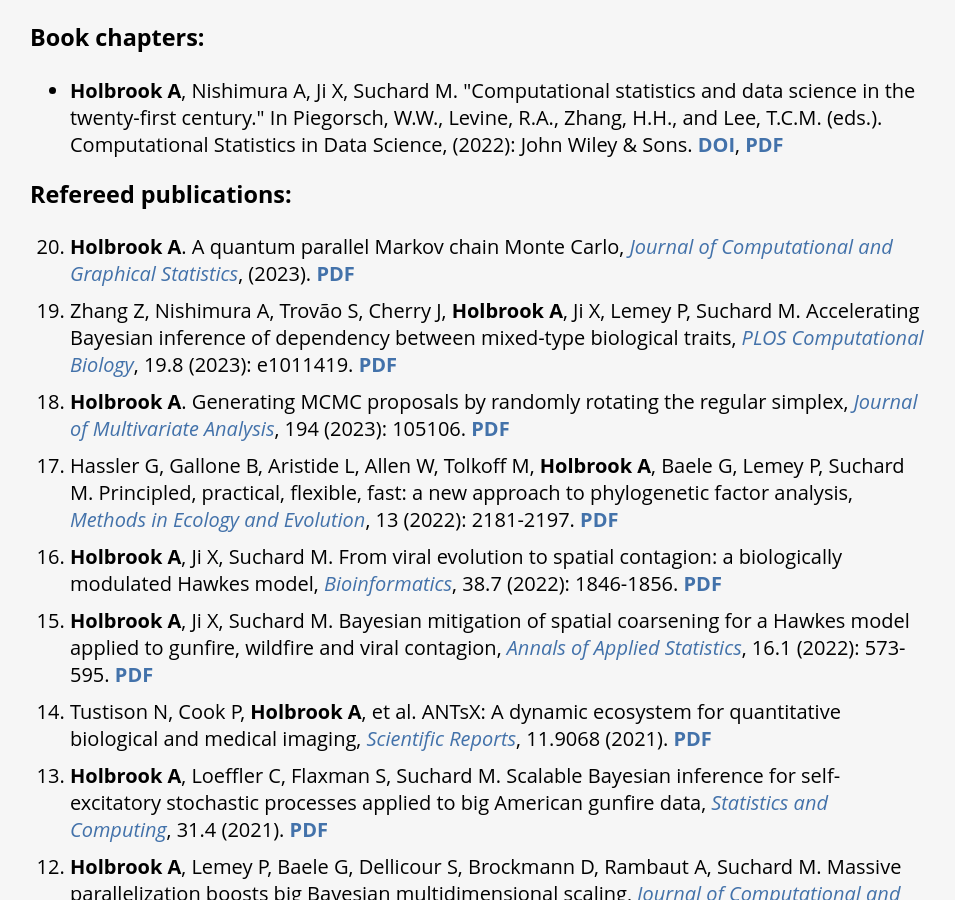
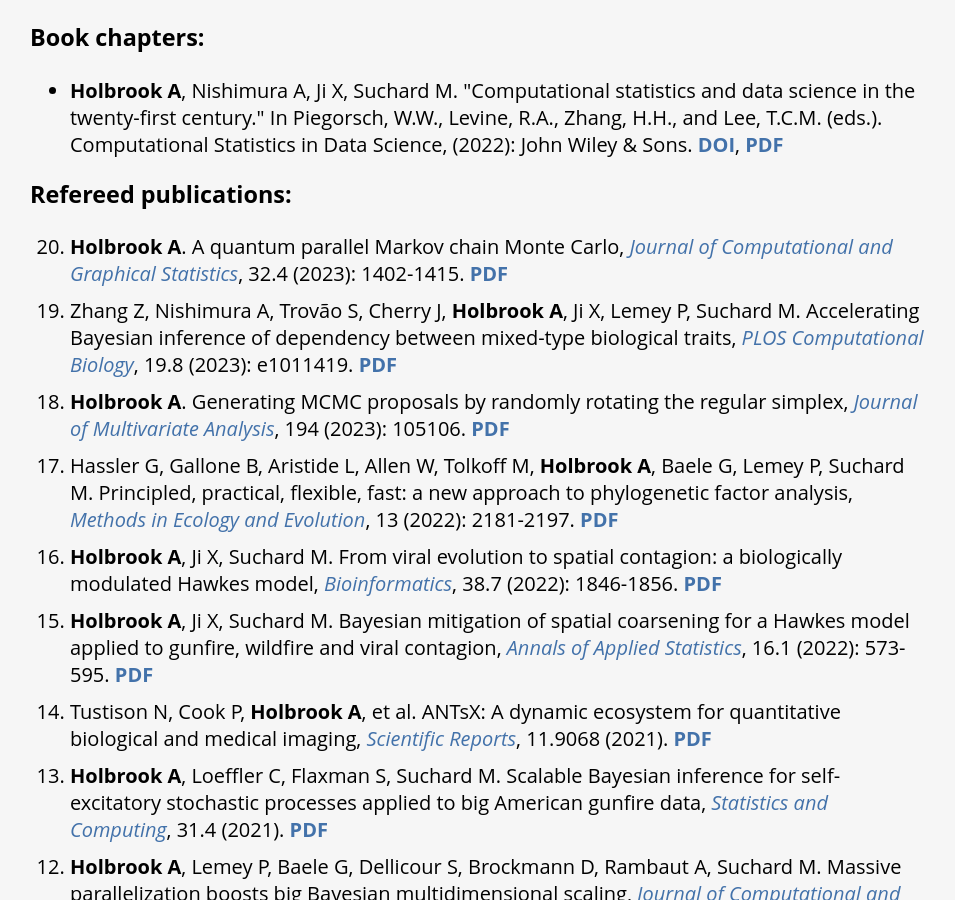
Before and after one commit to andrewjholbrook/andrewjholbrook.github.io, a Jekyll site: the page built from research.html, in a window 1280 px wide and 900 px high, scrolled down 864 px. Shown: the whole window, without its empty margins (162-1117 px from the left). Built offline with Jekyll 4.4.1, drawn with Linux system fonts in a browser that asks for light colours; a style sheet for code colours, icons or effects is not loaded.

Commit message:
Update research.html

```diff
--- a/research.html
+++ b/research.html
@@ -30,7 +30,7 @@
   <h3>Refereed publications:</h3>
 
   <ol id="pubs" reversed>
-            <li><b>Holbrook A</b>. A quantum parallel Markov chain Monte Carlo, <i><a href="https://doi.org/10.1080/10618600.2023.2195890" target="_blank">Journal of Computational and Graphical Statistics</a></i>, (2023). <a href="papers/qpmcmc.pdf" target="_blank"><b>PDF</b></a></li>
+            <li><b>Holbrook A</b>. A quantum parallel Markov chain Monte Carlo, <i><a href="https://doi.org/10.1080/10618600.2023.2195890" target="_blank">Journal of Computational and Graphical Statistics</a></i>, 32.4 (2023): 1402-1415. <a href="papers/qpmcmc.pdf" target="_blank"><b>PDF</b></a></li>
         <li>Zhang Z, Nishimura A, Trovão S, Cherry J, <b>Holbrook A</b>, Ji X, Lemey P, Suchard M. Accelerating Bayesian inference of dependency between mixed-type biological traits, <i><a href="https://doi.org/10.1371/journal.pcbi.1011419" target="_blank">PLOS Computational Biology</a></i>, 19.8 (2023): e1011419. <a href="papers/journal.pcbi.1011419.pdf" target="_blank"><b>PDF</b></a></li>
                 <li><b>Holbrook A</b>. Generating MCMC proposals by randomly rotating the regular simplex, <i><a href="https://doi.org/10.1016/j.jmva.2022.105106" target="_blank">Journal of Multivariate Analysis</a></i>, 194 (2023): 105106. <a href="papers/simpl.pdf" target="_blank"><b>PDF</b></a>  </li>
                 <li> Hassler G, Gallone B, Aristide L, Allen W, Tolkoff M, <b>Holbrook A</b>, Baele G, Lemey P, Suchard M. Principled, practical, flexible, fast: a new approach to phylogenetic factor analysis, <i><a href="https://doi.org/10.1111/2041-210X.13920" target="_blank">Methods in Ecology and Evolution</a></i>, 13 (2022): 2181-2197. <a href="papers/ppff.pdf" target="_blank"><b>PDF</b></a>
```
